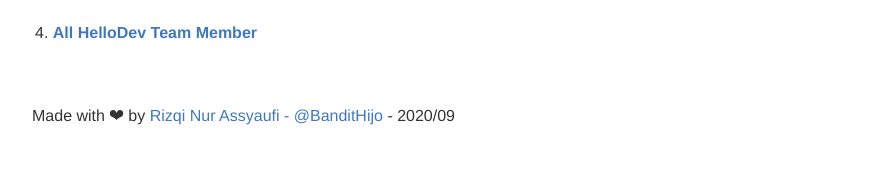
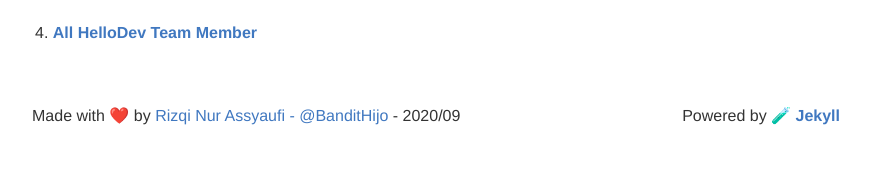
Before and after one commit to bandithijo/hellodev_ruby_meetup, a Jekyll site: the page built from README.md, in a window 1280 px wide. Shown: the part 1827-2023 px from the top of the page, without its empty margins (204-1075 px from the left). Built offline with Jekyll 4.4.1, drawn with Linux system fonts in a browser that asks for light colours.

Commit message:
Add powered by Jekyll

```diff
--- a/README.md
+++ b/README.md
@@ -166,4 +166,8 @@ Berikut ini adalah beberapa kebutuhan yang perlu dipersiapkan untuk HelloDev onl
 
 <br>
 
-Made with ❤ by <a href="https://bandithijo.github.io">Rizqi Nur Assyaufi - @BanditHijo</a> - 2020/09
+<div id="footer-box">
+<p class="alignl">Made with ❤️ by <a href="https://bandithijo.github.io">Rizqi Nur Assyaufi - @BanditHijo</a> - 2020/09</p>
+<p class="alignr">Powered by 🧪 <a href="https://jekyllrb.com"><b>Jekyll</b></a></p>
+<div style="clear: both;"></div>
+</div>
--- a/assets/css/style.css
+++ b/assets/css/style.css
@@ -4,13 +4,11 @@
   color: #ffffff;
 }
 
-.site-footer {
-  margin: 0;
-  padding: 30px 0 0 0;
+#footer-box .alignl {
+	float: left;
 }
-
-.site-footer p {
-  margin-bottom: 0 !important;
+#footer-box .alignr {
+	float: right;
 }
 
 .margin-tb-zero,
```
